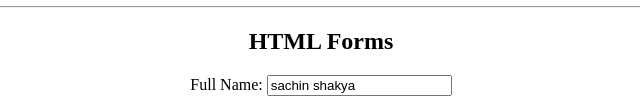
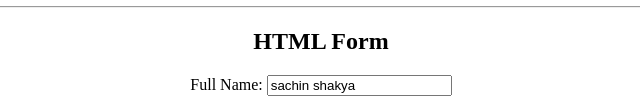
Before and after one commit to sachin251199/Html-page, a plain HTML site: page index.html in a window 1280 px wide. Shown: the part 686-798 px from the top of the page, 319-959 px from the left. Drawn offline with Linux system fonts and the light colour scheme.

Commit message:
Update index.html

```diff
--- a/index.html
+++ b/index.html
@@ -8,7 +8,7 @@
 </head>
 <body style="text-align: center;">
 
-<h4> Hello! Everyone</h4>
+<h4>Hello! Everyone</h4>
 <a href="https://www.google.com/"> Google </a>
 <br>
 <img src="https://media.npr.org/assets/img/2021/03/22/copy-of-lk_books_harlan-108_wide-5dfb409ea6fa220409e8498f545214cdd3575791.jpg?s=1400" alt="notbook" height="200"
@@ -32,7 +32,7 @@
 ></a>
             </main>
             <hr>
-            <h2>HTML Forms</h2>
+            <h2>HTML Form</h2>
 
 <form action="/action_page.php">
   <label for="fname">Full Name:</label>
```
